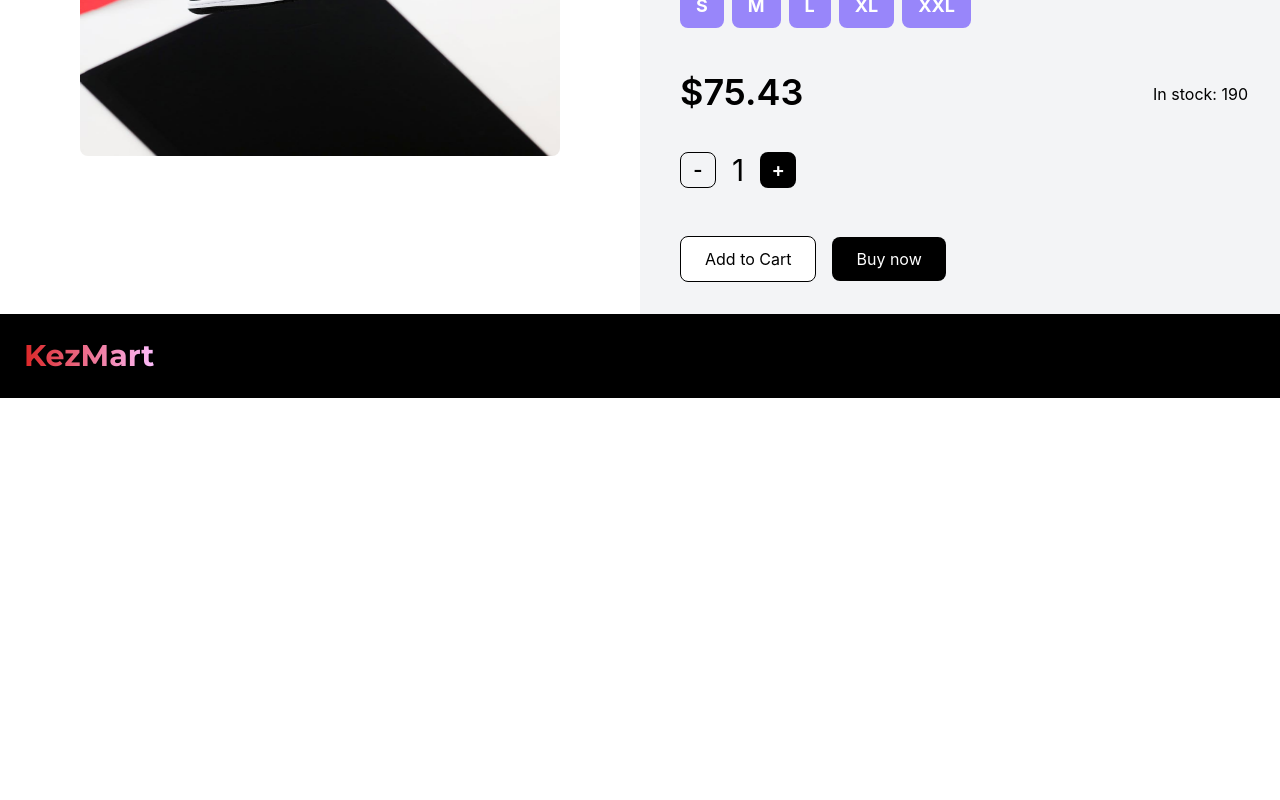
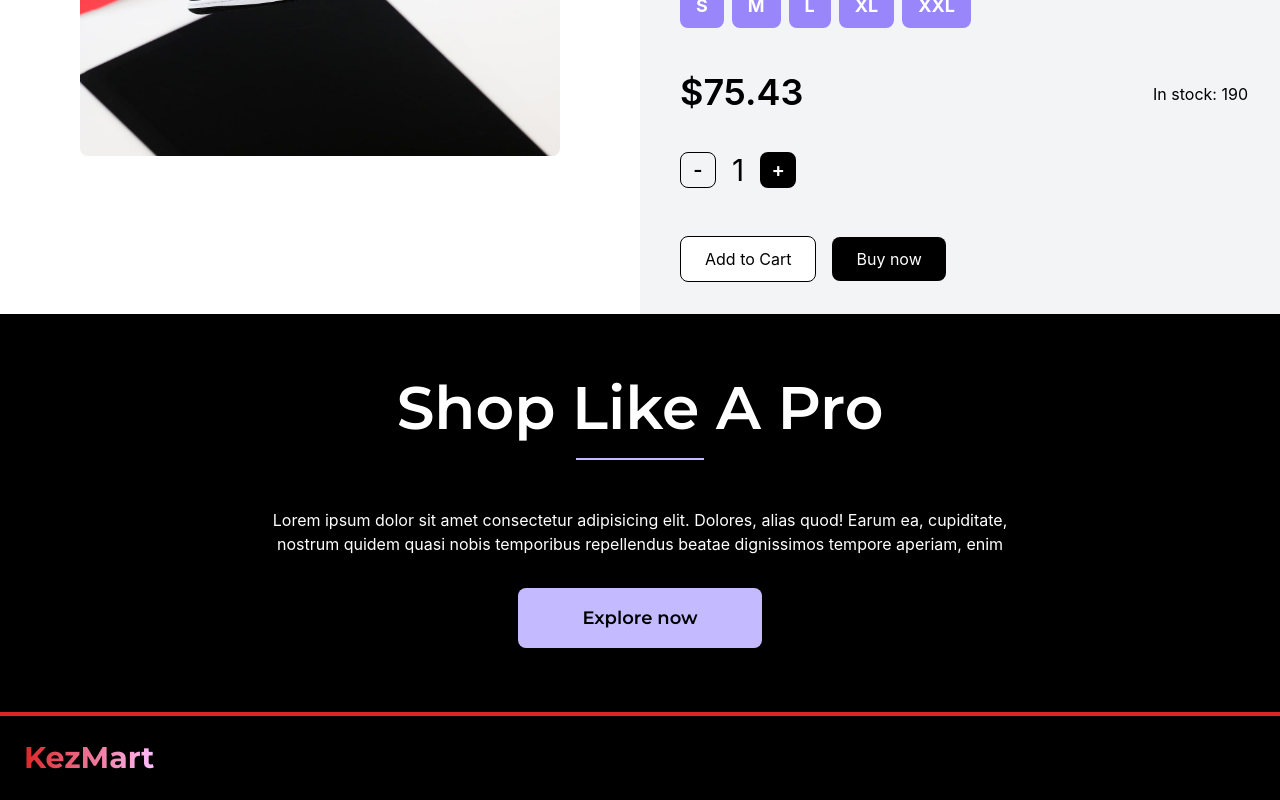
Before and after one commit to cikezmedia/ecommerce, a Next.js app: page /product/exercise-men-shoe in a window 1280 px wide. Shown: the part 533-1333 px from the top of the page. Before the commit the page ends 931 px from the top, so only its background shows below. Built offline with nearby package versions, Linux system fonts and the light colour scheme.

Commit message:
Updated Products Page

```diff
--- a/components/Footer.jsx
+++ b/components/Footer.jsx
@@ -3,7 +3,7 @@ import React from 'react';
 const Footer = () => {
   return (
     <>
-      <div className='flex flex-row justify-between items-center mt-auto bg-black p-6'>
+      <div className='flex flex-row justify-between items-center mt-auto bg-black p-6 border-t-4 border-red-600'>
         <div className='text-3xl font-bold font-montserrat text-transparent bg-clip-text bg-gradient-to-r from-red-600 to-pink'>
           KezMart
         </div>
--- a/pages/product/[slug].js
+++ b/pages/product/[slug].js
@@ -6,6 +6,7 @@ import Image from 'next/image';
 import { AiFillStar } from 'react-icons/ai';
 import { MdOutlineKeyboardBackspace } from 'react-icons/md';
 import Link from 'next/link';
+import { Banner } from '../../components';
 
 const ProductPage = () => {
   const [count, setCount] = useState(1);
@@ -145,6 +146,7 @@ const ProductPage = () => {
           </div>
         </div>
       </div>
+      <Banner />
     </>
   );
 };
```
